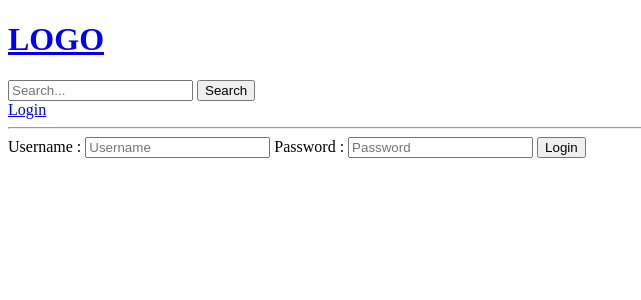
After one commit to piyakker/StudyBuddy, a Django app: page /login/ in a window 1280 px wide. The commit adds this page. Shown: the top 300 px of the page, without its empty margins (0-641 px from the left). Run offline with Django 3.2, Linux system fonts and the light colour scheme.

Commit message:
add login & logout function

```diff
--- /dev/null
+++ b/base/templates/base/login_register.html
@@ -0,0 +1,19 @@
+{% extends 'main.html' %}
+
+{% block content %}
+
+<div>
+  <form action="" method="POST">
+    {% csrf_token %}
+
+    <label for="username">Username : </label>
+    <input type="text" id="username" name="username" placeholder="Username">
+
+    <label for="password">Password : </label>
+    <input type="text" id="password" name="password" placeholder="Password">
+
+    <button type="submit">Login</button>
+  </form>
+</div>
+
+{% endblock %}
--- a/base/urls.py
+++ b/base/urls.py
@@ -3,6 +3,8 @@ from . import views
 
 
 urlpatterns = [
+    path('login/', views.loginPage, name='login'),
+    path('logout/', views.logoutUser, name='logout'),
     path('', views.home, name='home'),
     path('rooms/<str:pk>', views.room, name='room'),
     path('create-room', views.createRoom, name='create-room'),
--- a/base/views.py
+++ b/base/views.py
@@ -1,10 +1,34 @@
 from django.shortcuts import render, redirect
 from django.db.models import Q
+from django.contrib import messages
+from django.contrib.auth import authenticate, login, logout
 from .forms import RoomForm
-from .models import Room, Topic
+from .models import Room, Topic, User
 
 # Create your views here.
 
+def loginPage(request):
+    if request.method == 'POST':
+        username = request.POST.get('username')
+        password = request.POST.get('password')
+
+        try:
+            user = User.objects.get(username=username)
+        except:
+            messages.error(request, 'User does not exist')
+
+        user = authenticate(request, username=username, password=password)
+        if user is not None:
+            login(request, user)
+            return redirect('home')
+        else:
+            messages.error(request, 'Invalid username or password')
+    context = {}
+    return render(request, 'base/login_register.html', context)
+
+def logoutUser(request):
+    logout(request)
+    return redirect('home')
 
 def home(request):
     q = request.GET.get('q') if request.GET.get('q') else ''
--- a/templates/main.html
+++ b/templates/main.html
@@ -8,6 +8,15 @@
 </head>
 <body>
   {% include 'navbar.html' %}
+
+  {% if messages %}
+  <ul class="messages">
+    {% for message in messages %}
+    <li{% if message.tags %} class="{{ message.tags }}" {% endif %}>{{ message }}</li>
+      {% endfor %}
+  </ul>
+  {% endif %}
+
   {% block content %}
   {% endblock %}
 </body>
--- a/templates/navbar.html
+++ b/templates/navbar.html
@@ -7,4 +7,13 @@
   <button type="submit">Search</button>
 </form>
 
+{% if request.user.is_authenticated %}
+
+<a href="{% url 'logout' %}">Logout</a>
+
+{% else %}
+
+<a href="{% url 'login' %}">Login</a>
+{% endif %}
+
 <hr>
```
